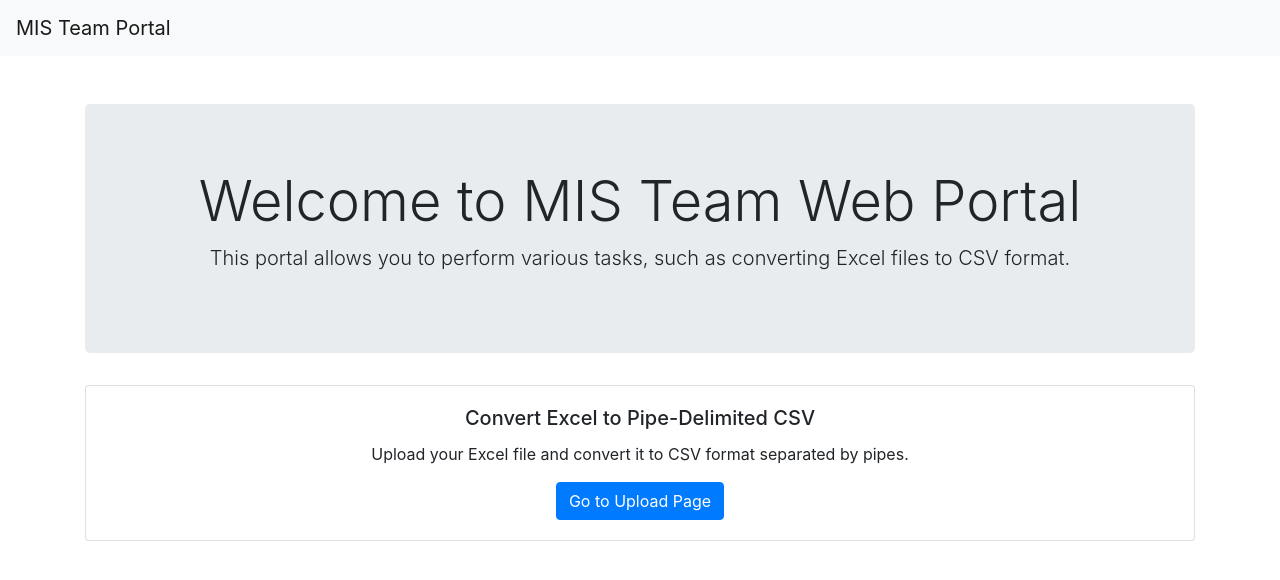
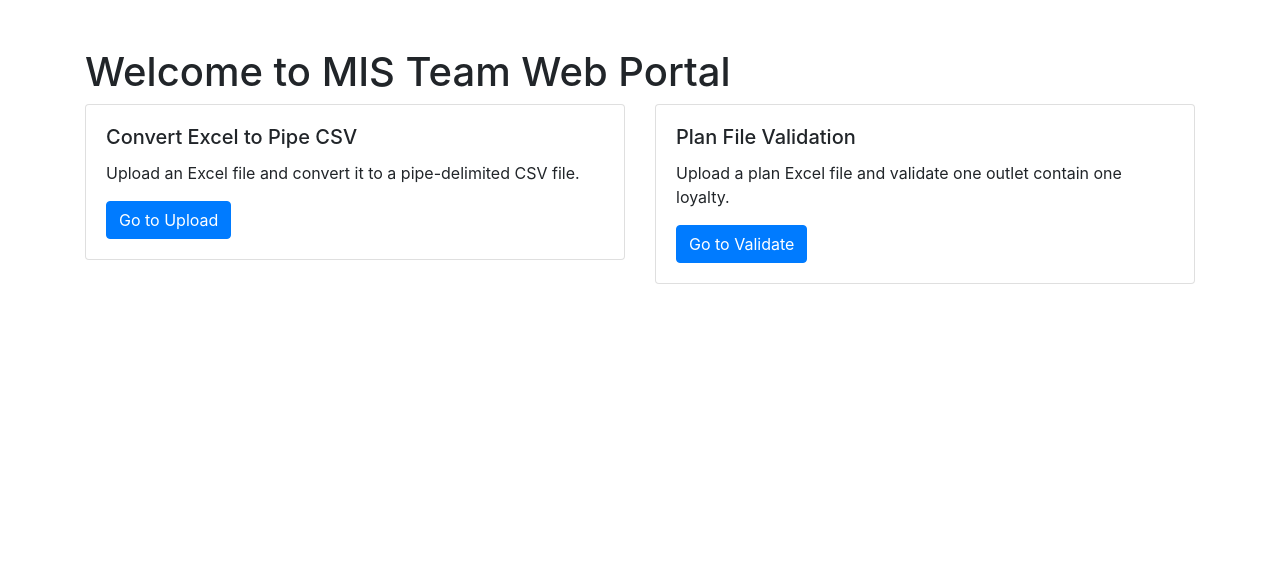
Before and after one commit to promodAravinda95/webhandler, a Flask app: page / in a window 1280 px wide. Shown: the top 580 px of the page. Run offline with Flask 3, Linux system fonts and the light colour scheme; some libraries are stand-ins or nearby versions.

Commit message:
plan validation commit

```diff
--- a/app.py
+++ b/app.py
@@ -1,4 +1,4 @@
-from flask import Flask, render_template, request, send_file
+from flask import Flask, render_template, request, send_file, flash, redirect
 import pandas as pd
 import os
 import shutil
@@ -51,6 +51,56 @@ def upload():
 
     return render_template('upload.html')
 
+@app.route('/validate_plan', methods=['GET', 'POST'])
+def validate_plan():
+    clear_uploads_folder(UPLOAD_FOLDER)
+    if request.method == 'POST':
+        if 'file' not in request.files:
+            flash('No file part')
+            return redirect(request.url)
+
+        file = request.files['file']
+
+        if file.filename == '':
+            flash('No selected file')
+            return redirect(request.url)
+
+        # Save the uploaded Excel file
+        filepath = os.path.join('uploads', file.filename)
+        file.save(filepath)
+
+        # Process the Excel file for validation
+        try:
+            df = pd.read_excel(filepath)
+
+            # Ensure the PLAN_CREATION_DATE column is in datetime format
+            df['PLAN_CREATION_DATE'] = pd.to_datetime(df['PLAN_CREATION_DATE'], errors='coerce')
+
+            # Filter data where PLAN_CREATION_DATE is greater than '2024-09-01' and PLAN_CREATION_TYPE is in specific values
+            filtered_df = df[df['PLAN_CREATION_TYPE'].isin(['MP', 'SV', 'SC', 'DM', 'DY'])].copy()
+
+            # Create 'outletyearmonthwid' by concatenating PLAN_CREATION_DATE year-month with USL_OUTLET_CODE
+            filtered_df['outletyearmonthwid'] = filtered_df['PLAN_CREATION_DATE'].dt.strftime('%Y-%m') + '_' + filtered_df['USL_OUTLET_CODE'].astype(str)
+
+            # Group by 'outletyearmonthwid' and count PLAN_CREATION_TYPE
+            grouped_df = filtered_df.groupby('outletyearmonthwid')['PLAN_CREATION_TYPE'].count().reset_index(name='countPLAN_CREATION_TYPE')
+
+            # Filter groups having count greater than 1
+            result_df = grouped_df[grouped_df['countPLAN_CREATION_TYPE'] > 1]
+
+            # Save the result to CSV
+            result_csv_filepath = filepath.rsplit('.', 1)[0] + '_validation_result.csv'
+            result_df.to_csv(result_csv_filepath, index=False)
+
+
+            # Send the result file back to the user
+            return send_file(result_csv_filepath, as_attachment=True)
+
+        except Exception as e:
+            flash(f"Error processing the file: {e}")
+            return redirect(request.url)
+
+    return render_template('validate_plan.html')
 
 # Function to delete all files in the uploads folder
 def clear_uploads_folder(folder):
@@ -65,5 +115,7 @@ def clear_uploads_folder(folder):
             print(f'Failed to delete {file_path}. Reason: {e}')
 
 
+
+
 if __name__ == '__main__':
     app.run()
--- a/templates/home.html
+++ b/templates/home.html
@@ -1,16 +1,34 @@
-{% extends 'base.html' %}
-
-{% block content %}
-<div class="jumbotron text-center">
-    <h1 class="display-4">Welcome to MIS Team Web Portal</h1>
-    <p class="lead">This portal allows you to perform various tasks, such as converting Excel files to CSV format.</p>
-</div>
-
-<div class="card text-center">
-    <div class="card-body">
-        <h5 class="card-title">Convert Excel to Pipe-Delimited CSV</h5>
-        <p class="card-text">Upload your Excel file and convert it to CSV format separated by pipes.</p>
-        <a href="{{ url_for('upload') }}" class="btn btn-primary">Go to Upload Page</a>
+<!DOCTYPE html>
+<html lang="en">
+<head>
+    <meta charset="UTF-8">
+    <meta name="viewport" content="width=device-width, initial-scale=1.0">
+    <title>Welcome to MIS Team web portal</title>
+    <link href="https://stackpath.bootstrapcdn.com/bootstrap/4.3.1/css/bootstrap.min.css" rel="stylesheet">
+</head>
+<body>
+    <div class="container mt-5">
+        <h1>Welcome to MIS Team Web Portal</h1>
+        <div class="row">
+            <div class="col-md-6">
+                <div class="card">
+                    <div class="card-body">
+                        <h5 class="card-title">Convert Excel to Pipe CSV</h5>
+                        <p class="card-text">Upload an Excel file and convert it to a pipe-delimited CSV file.</p>
+                        <a href="{{ url_for('upload') }}" class="btn btn-primary">Go to Upload</a>
+                    </div>
+                </div>
+            </div>
+            <div class="col-md-6">
+                <div class="card">
+                    <div class="card-body">
+                        <h5 class="card-title">Plan File Validation</h5>
+                        <p class="card-text">Upload a plan Excel file and validate one outlet contain one loyalty.</p>
+                        <a href="{{ url_for('validate_plan') }}" class="btn btn-primary">Go to Validate</a>
+                    </div>
+                </div>
+            </div>
+        </div>
     </div>
-</div>
-{% endblock %}
+</body>
+</html>
```
Also changed, not shown: templates/validate_plan.html (added, +29 -0 lines), uploads/KEELLS_SEC_ACTUAL_20240930.csv (deleted).
